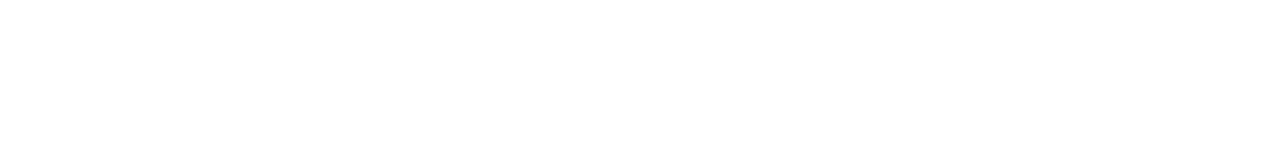
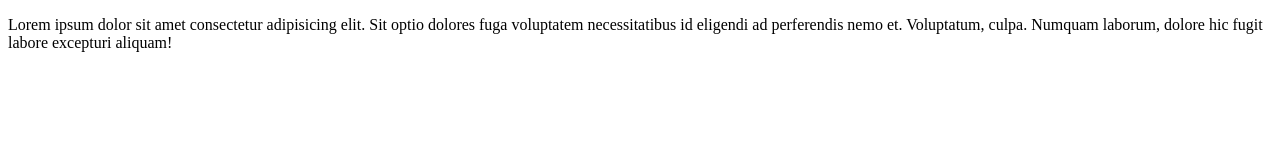
Before and after one commit to gespinosad/Jangle_Airport, a plain HTML site: page index.html in a window 1280 px wide. Drawn offline with Linux system fonts and the light colour scheme.

Commit message:
Agregue párrafo

```diff
--- a/index.html
+++ b/index.html
@@ -6,7 +6,7 @@
     <meta name="viewport" content="width=device-width, initial-scale=1.0">
     <title>Document</title>
 </head>
-<body>
+<body> <p>Lorem ipsum dolor sit amet consectetur adipisicing elit. Sit optio dolores fuga voluptatem necessitatibus id eligendi ad perferendis nemo et. Voluptatum, culpa. Numquam laborum, dolore hic fugit labore excepturi aliquam!</p>
 
 </body>
 </html>
```
